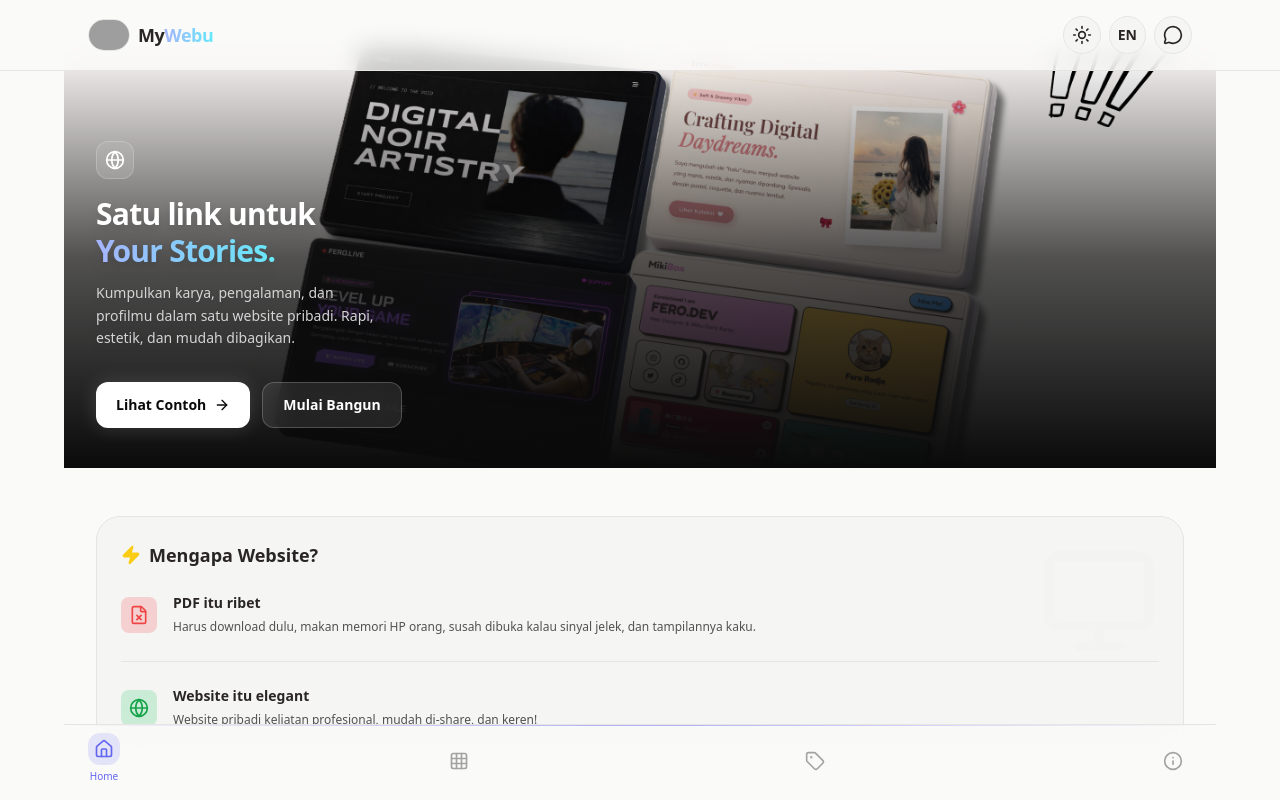
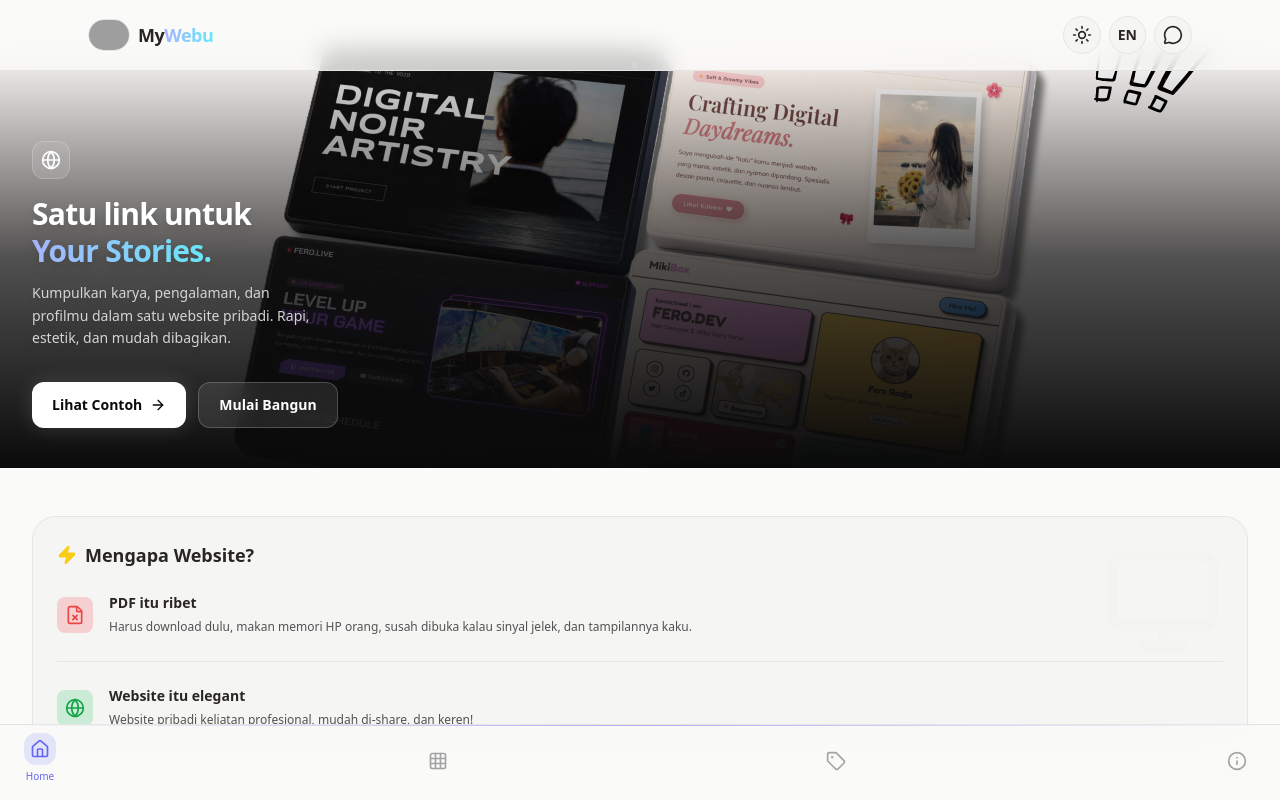
Before and after one commit to FeroFasya/mywebu, a React (Vite) app: page / in a window 1280 px wide. Shown: the top 800 px of the page. Built offline with nearby package versions, Linux system fonts and the light colour scheme; grey boxes are pictures that could not be loaded.

Commit message:
V2.8-desktopscreen

```diff
--- a/src/App.jsx
+++ b/src/App.jsx
@@ -44,7 +44,7 @@ const App = () => {
           <Navbar />
 
           {/* Main Content Area */}
-          <main className="max-w-md md:max-w-4xl lg:max-w-6xl mx-auto pt-20 px-6 animate-fade-in">
+          <main className="max-w-md md:max-w-4xl lg:max-w-7xl mx-auto pt-20 px-6 animate-fade-in">
             {renderContent()}
           </main>
 
--- a/src/components/BottomNav.jsx
+++ b/src/components/BottomNav.jsx
@@ -11,7 +11,7 @@ const BottomNav = ({ activeTab, setActiveTab }) => {
 
   return (
     <div className="fixed bottom-0 left-0 w-full z-50">
-      <div className="max-w-md md:max-w-4xl lg:max-w-6xl mx-auto">
+      <div className="max-w-md md:max-w-4xl lg:max-w-7xl mx-auto">
         <div className="bg-neutral-950/80 dark:bg-light-bg/80 backdrop-blur-lg border-t border-neutral-800 dark:border-light-border px-6 py-3 flex justify-between items-center relative transition-colors duration-500">
 
           {/* MIKI: Indikator Glow yang bergerak (Opsional tapi keren) */}
```
